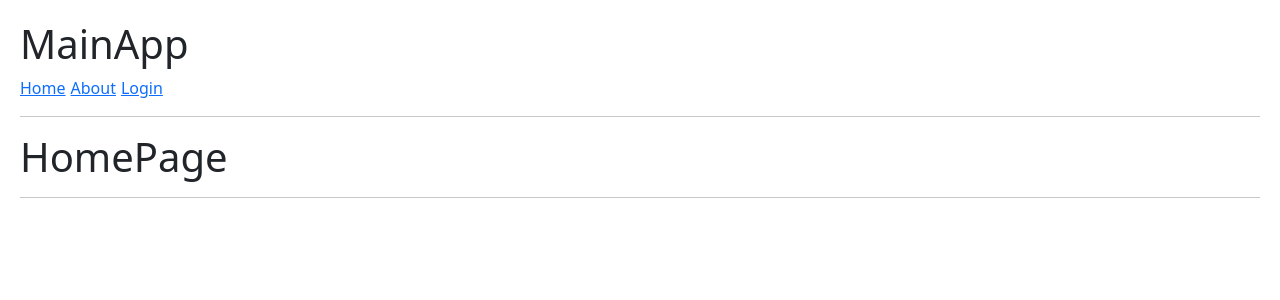
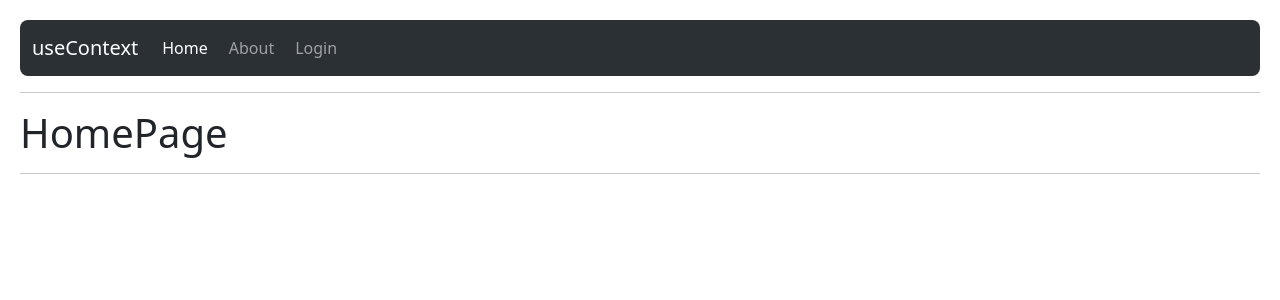
Before and after one commit to toledodavid/react-05-hook-app-vite, a React (Vite) app: page / in a window 1280 px wide. Shown: the top 300 px of the page. Built offline with nearby package versions, Linux system fonts and the light colour scheme.

Commit message:
Implement NavLink from react-router-dom in Navbar component

```diff
--- a/src/09-useContext/MainApp.jsx
+++ b/src/09-useContext/MainApp.jsx
@@ -8,7 +8,7 @@
 export const MainApp = () => {
   return(
     <>
-      <h1>MainApp</h1>
+      {/* <h1>MainApp</h1> */}
 
       <Navbar />
 
--- a/src/09-useContext/Navbar.jsx
+++ b/src/09-useContext/Navbar.jsx
@@ -1,12 +1,37 @@
-import { Link } from 'react-router-dom';
+import { Link, NavLink } from 'react-router-dom';
 
 
 export const Navbar = () => {
   return(
-    <>
-      <Link to="/">Home</Link>
-      <Link to="/about">About</Link>
-      <Link to="/login">Login</Link>
-    </>
+    <nav className="navbar navbar-expand-lg bg-body-tertiary bg-dark rounded-3" data-bs-theme="dark">
+      <div className="container-fluid">
+
+        <Link className="navbar-brand" to="/">useContext</Link>
+
+        <div className="collapse navbar-collapse" id="navbarNavAltMarkup">
+          <div className="navbar-nav">
+
+            <NavLink
+              className={({isActive}) => `nav-link ${isActive ? 'active' : ''}`}
+              to="/">
+                Home
+            </NavLink>
+
+            <NavLink
+              className={({isActive}) => `nav-link ${isActive ? 'active' : ''}`}
+              to="/about">
+                About
+            </NavLink>
+
+            <NavLink
+              className={({isActive}) => `nav-link ${isActive ? 'active' : ''}`}
+              to="/login">
+                Login
+            </NavLink>
+
+          </div>
+        </div>
+      </div>
+    </nav>
   );
 }
```
